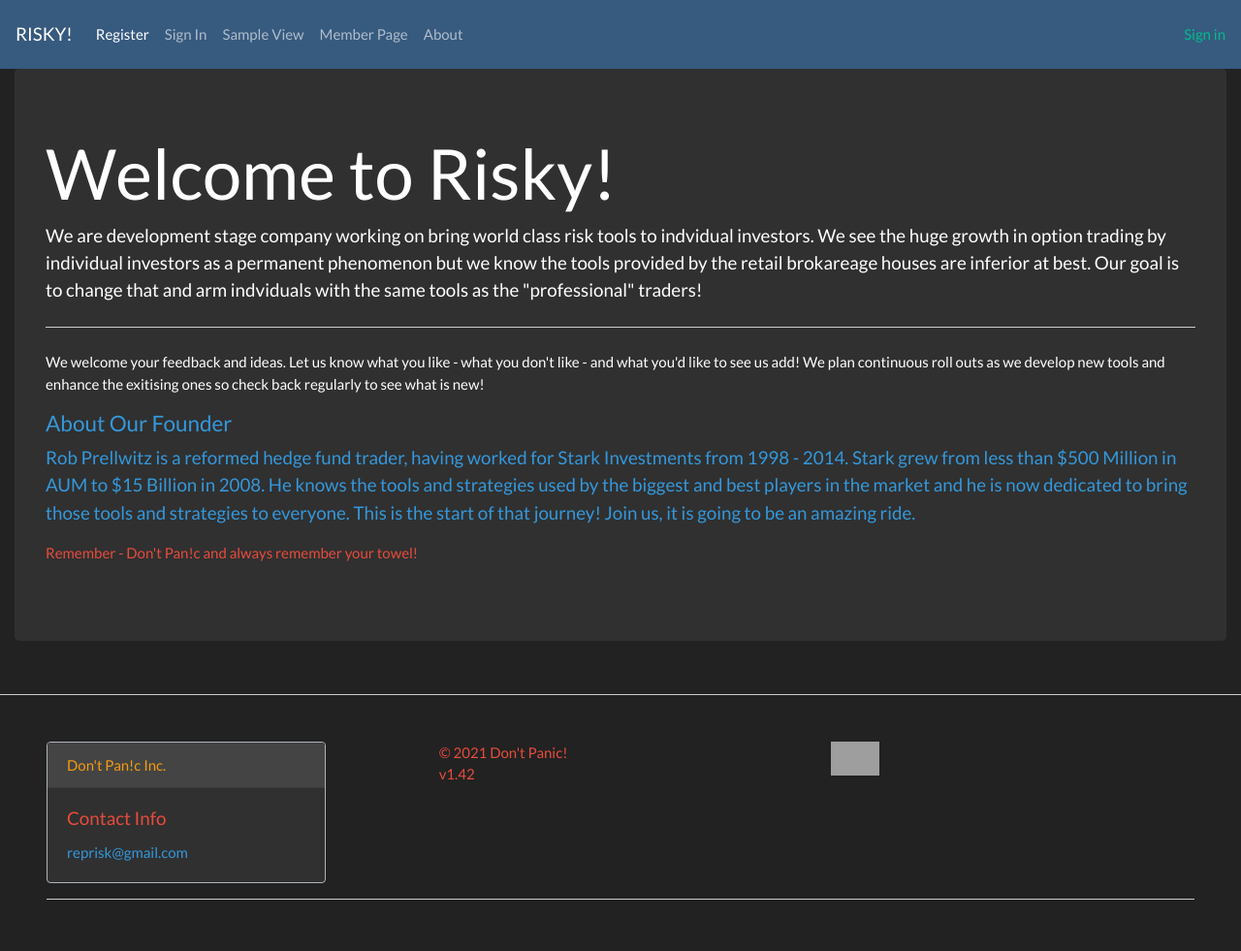
After one commit to RobertPrellwitz/RiskTool, a Python web app: template app/templates/main/about.html in a window 1280 px wide. The commit adds this page. Shown: the whole page at 97% size. Run offline with Jinja, Linux system fonts and the light colour scheme; the template is opened without the code that fills it, so the values that code supplies are empty; some libraries are stand-ins or nearby versions; grey boxes are pictures that could not be loaded.

Commit message:
updates to a couple of views and addition of the about page

```diff
--- a/app/templates/layout.html
+++ b/app/templates/layout.html
@@ -45,7 +45,7 @@
                         <a class="nav-link" href={{ url_for('main.member_page') }}>  Member Page  </a>
                     </li>
 
-                    <a class="nav-link" href="#">About</a>
+                    <a class="nav-link" href="{{ url_for('main.about_page') }}">About</a>
                 </ul>
             </div>
              <div class="pull-right" align="right">
--- /dev/null
+++ b/app/templates/main/about.html
@@ -0,0 +1,32 @@
+{% extends "main/main_base.html" %}
+
+{% block content %}
+
+     <div class="container-fluid p3">
+     <div class="jumbotron">
+          <h1 class="display-3">Welcome to Risky!</h1>
+          <p class="lead">We are development stage company working on bring world class risk tools to indvidual investors.  We see the huge growth in
+                            option trading by individual investors as a permanent phenomenon but we know the tools provided by the retail brokareage houses
+                            are inferior at best.  Our goal is to change that and arm indviduals with the same tools as the "professional" traders!</p>
+          <hr class="my-4">
+          <p>We welcome your feedback and ideas. Let us know what you like - what you don't like - and what you'd like to see us add!  We plan continuous roll outs as
+             we develop new tools and enhance the exitising ones so check back regularly to see what is new!</p>
+
+         <h4 class="text-info"> About Our Founder</h4>
+          <p class="lead text-info"> Rob Prellwitz is a reformed hedge fund trader, having worked for Stark Investments from 1998 - 2014. Stark grew from less than
+              $500 Million in AUM to $15 Billion in 2008.  He knows the tools and strategies used by the biggest and best players in the market and he is now
+              dedicated to bring those tools and strategies to everyone.  This is the start of that journey!  Join us, it is going to be an amazing ride.
+          </p>
+
+         <p small class="text-danger"> Remember - Don't Pan!c and always remember your towel!</p>
+        </div>
+
+     </div>
+
+
+    <div class="row">
+        <div class="col-lg-4">
+        </div>
+    </div>
+
+{% endblock %}
--- a/app/templates/main/sample2.html
+++ b/app/templates/main/sample2.html
@@ -11,7 +11,7 @@
 {#    {% for page in pages %}#}
 {#        {{ page|safe }}#}
 {#    {% endfor %}#}
-
+    <p class="text-info">  This is a simple sample view.  Please sign up for a free account to see the full power of Risky!</p>
         <table>
             {% for table in tables %}
                 <h4></h4>
--- a/app/views/main_views.py
+++ b/app/views/main_views.py
@@ -14,6 +14,10 @@ main_blueprint = Blueprint('main', __name__, template_folder='templates')
 @main_blueprint.route('/')
 def home_page():
     return render_template('main/home_page.html')
+
+@main_blueprint.route('/about')
+def about_page():
+    return render_template('main/about.html')
 
 
 @main_blueprint.route('/login', methods=['GET', 'POST'])
```
Also changed, not shown: app/templates/main/user_page.html (+42 -0 lines). Lines whose indentation alone changed are shown as unchanged.
